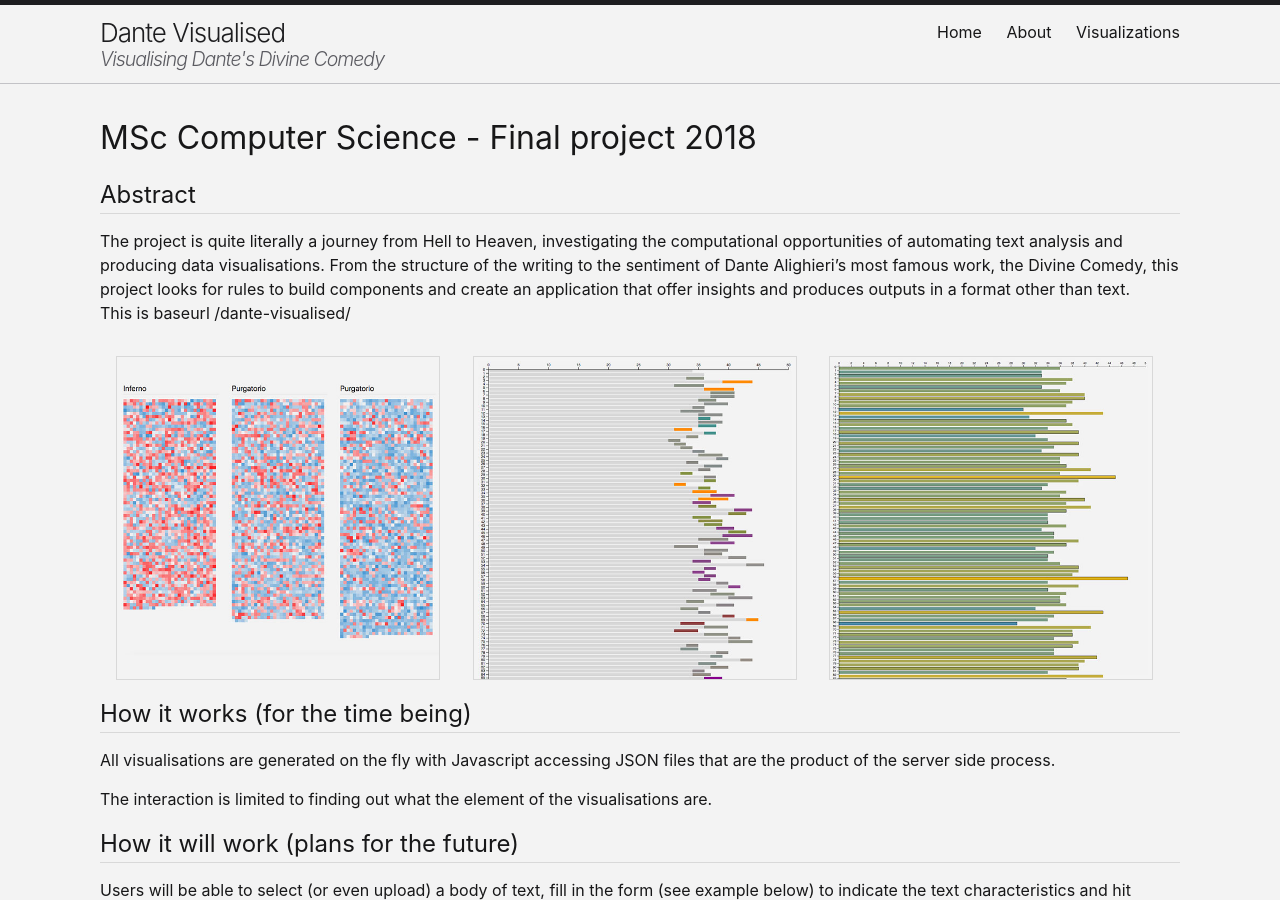
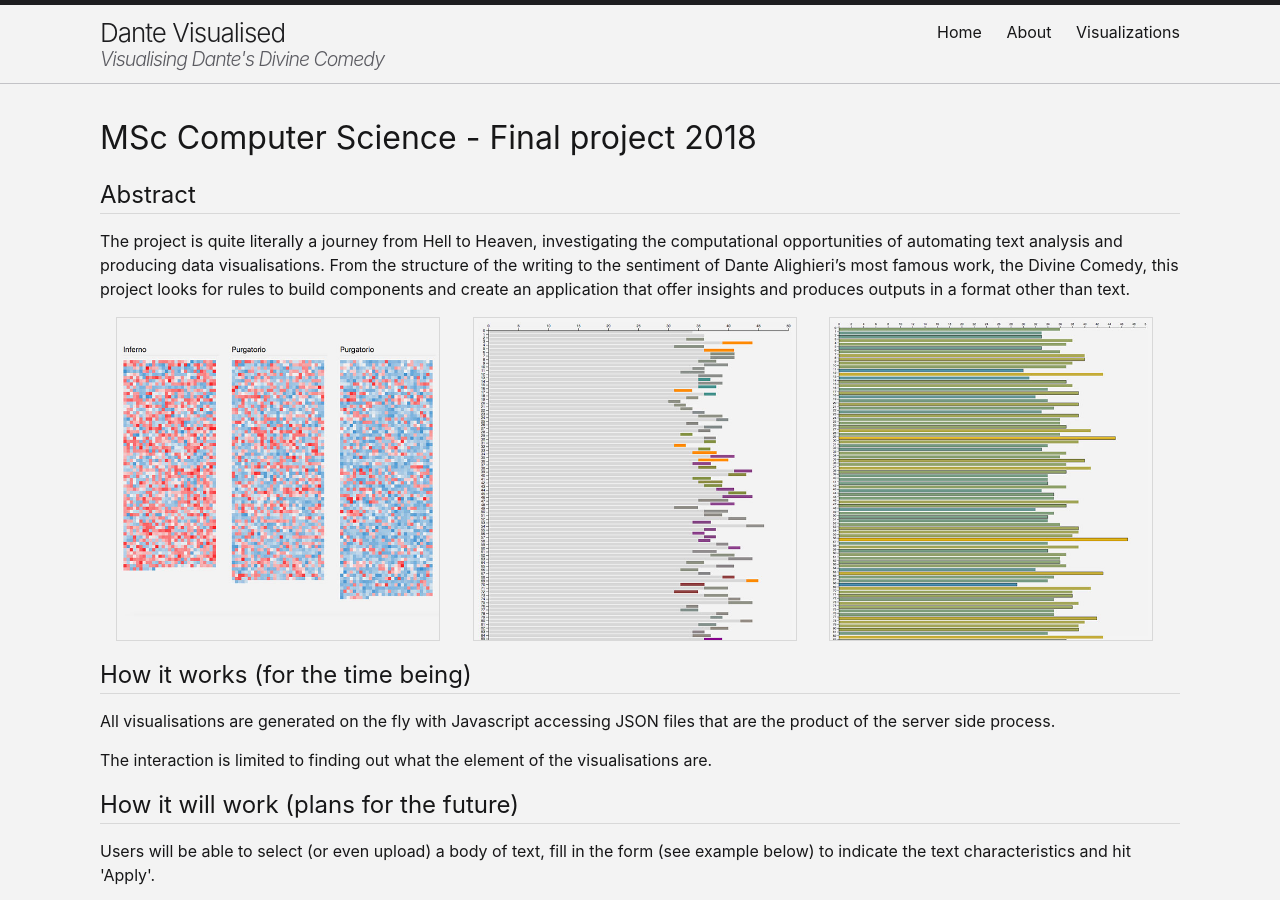
Before and after one commit to ginestra/dante-visualised, a Jekyll site: the page built from index.md, in a window 1280 px wide and 900 px high. Built offline with Jekyll 4.4.1, drawn with Linux system fonts in a browser that asks for light colours; nearby versions of some CDN libraries; library files that are not in the unit come from our copies; our own code applies the rules of GitHub Pages for plain Markdown files.

Commit message:
Fixed baseurl issue

```diff
--- a/index.md
+++ b/index.md
@@ -13,22 +13,21 @@
   From the structure of the writing to the sentiment of Dante Alighieri’s most famous work, the Divine Comedy, this project looks for rules to build components and create an application that offer insights and produces outputs in a format other than text.
 </div>
 
-<p>This is baseurl {{ site.baseurl }}</p>
 
 <div class="screenshots clearfix">
   <div class="block">
-    <a href="{{ site.baseurl }}/sentiment-pattern/">
-      <img src="{{ site.baseurl }}/assets/images/screenshots/viz_screenshot_01.jpg">
+    <a href="{{ site.baseurl }}sentiment-pattern/">
+      <img src="{{ site.baseurl }}assets/images/screenshots/viz_screenshot_01.jpg">
     </a>
   </div>
   <div class="block">
-    <a href="{{ site.baseurl }}/rhymes/">
-      <img src="{{ site.baseurl }}/assets/images/screenshots/viz_screenshot_02.jpg">
+    <a href="{{ site.baseurl }}rhymes/">
+      <img src="{{ site.baseurl }}assets/images/screenshots/viz_screenshot_02.jpg">
     </a>
   </div>
   <div class="block">
-    <a href="{{ site.baseurl }}/lines/">
-      <img src="{{ site.baseurl }}/assets/images/screenshots/viz_screenshot_03.jpg">
+    <a href="{{ site.baseurl }}lines/">
+      <img src="{{ site.baseurl }}assets/images/screenshots/viz_screenshot_03.jpg">
     </a>
   </div>
 </div>
```
Also changed, not shown: 3 other files.
